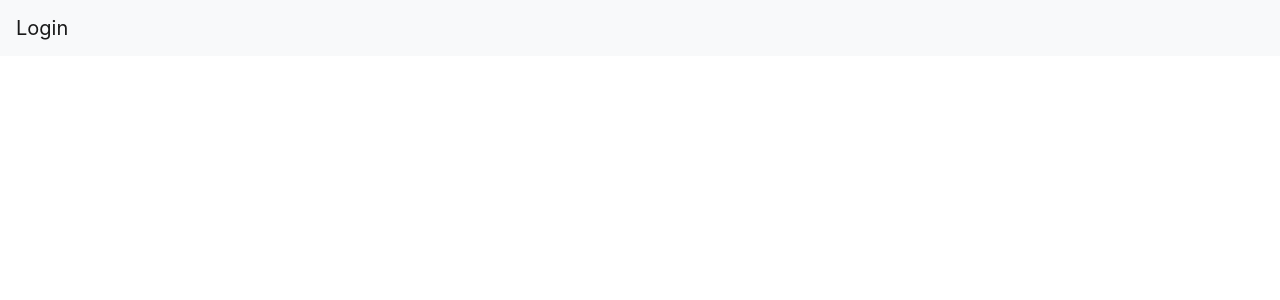
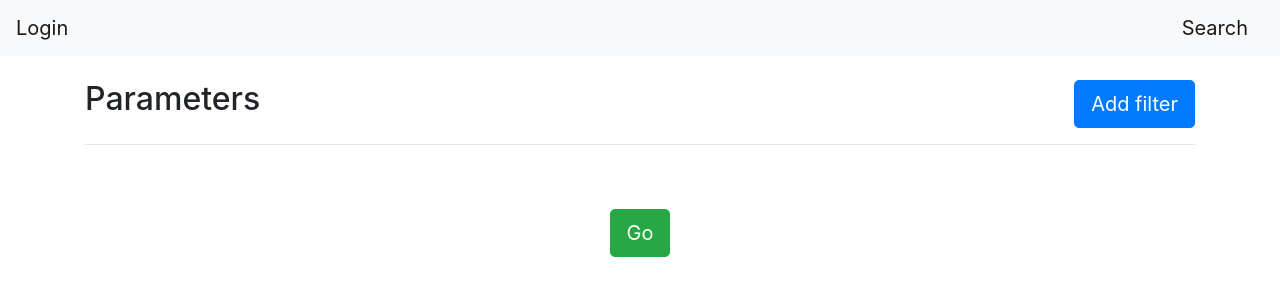
Before and after one commit to PurpleCapacitor/sc, an Angular app: page /search in a window 1280 px wide. Before the commit this address led to /. Shown: the top 300 px of the page. Built offline with nearby package versions, Linux system fonts and the light colour scheme.

Commit message:
Es change

```diff
--- /dev/null
+++ b/src/app/advanced-query.ts
@@ -0,0 +1,6 @@
+import {SimpleQuery} from './simple-query';
+
+export class AdvancedQuery {
+  queries: SimpleQuery[];
+  operation: string;
+}
--- a/src/app/app.component.html
+++ b/src/app/app.component.html
@@ -1,5 +1,6 @@
 <nav class="navbar navbar-light bg-light">
   <a class="navbar-brand" [routerLink]="['/login']" *ngIf="notLoggedIn()">Login</a>
   <a class="navbar-brand" [routerLink]="['/login']" *ngIf="loggedIn()" (click)="logout()">Log out</a>
+  <a class="navbar-brand" [routerLink]="['/search']">Search</a>
 </nav>
 <router-outlet></router-outlet>
--- a/src/app/app.module.ts
+++ b/src/app/app.module.ts
@@ -42,6 +42,7 @@ import { ReviewPaperComponent } from './reviewer/review-paper/review-paper.compo
 import { PaperDecisionComponent } from './editor/paper-decision/paper-decision.component';
 import { ReworkEndComponent } from './author/rework-end/rework-end.component';
 import { PickAdditionalReviewersComponent } from './editor/pick-additional-reviewers/pick-additional-reviewers.component';
+import { SearchComponent } from './search/search.component';
 
 const ChildRoutes =
   [
@@ -77,7 +78,8 @@ const Routes = [
   { path: 'reviewPaper', component: ReviewPaperComponent },
   { path: 'paperDecision', component: PaperDecisionComponent },
   { path: 'reworkPaperAgain', component: ReworkEndComponent },
-  { path: 'pickAdditionalReviewers', component: PickAdditionalReviewersComponent }
+  { path: 'pickAdditionalReviewers', component: PickAdditionalReviewersComponent },
+  { path: 'search', component: SearchComponent }
 ];
 
 @NgModule({
@@ -110,6 +112,7 @@ const Routes = [
     PaperDecisionComponent,
     ReworkEndComponent,
     PickAdditionalReviewersComponent,
+    SearchComponent,
   ],
   imports: [
     BrowserModule,
--- /dev/null
+++ b/src/app/search/search.component.html
@@ -0,0 +1,90 @@
+<div class="container">
+  <br />
+  <div>
+    <div>
+      <div class="row" >
+        <div class="col d-flex justify-content-between">
+          <h2>Parameters</h2>
+          <button class="btn btn-lg btn-primary" (click)="addFilter()" >Add filter</button><!--[disabled]="advancedQuery.queries.length === fields.length || advancedQuery.queries[advancedQuery.queries.length-1].field===''">Add filter</button>-->
+        </div>
+      </div>
+      <div class="row" *ngFor="let filter of advancedQuery.queries">
+        <div class="col">
+          <div class="form-group ustify-content-between text-center mt-2">
+            <label  for="{{filter.field}}">Search</label>
+            <input class="form-control text-center w-25 mx-auto" type="text" id="{{filter.field}}" name="{{filter.field}}" [(ngModel)]="filter.value"/>
+            <br/>
+            <label  for="{{filter.field}}-select">by:</label>
+            <select class="form-control text-center w-25 mx-auto" id="{{filter.field}}-select" name="{{filter.field}}-select" [(ngModel)]="filter.field">
+              <option *ngFor="let option of fields" [hidden]="checkIfFieldAlreadyTaken(option.value)" value="{{option.value}}">{{option.name}}</option>
+            </select>
+            <br/>
+            <button class="btn btn-danger" (click)="removeFilter(filter)">Delete filter</button>
+          </div>
+        </div>
+      </div>
+      <hr />
+    </div>
+    <br />
+    <div class="row">
+      <div class="col text-center">
+        <div *ngIf="advancedQuery.queries.length > 1">
+          <label for="operation">Operator</label>
+          <select class="form-control text-center w-25 mx-auto" id ="operation" [(ngModel)]="advancedQuery.operation">
+            <option value="AND">and</option>
+            <option value="OR">or</option>
+          </select>
+        </div>
+        <br/>
+        <button class=" btn btn-lg btn-success" (click)="go()">Go</button>
+      </div>
+    </div>
+  </div>
+  <br />
+  <div *ngIf="results.length>0" class="col-9">
+    <div class="row">
+      <h3 class="col">Results</h3>
+    </div>
+    <div class="row">
+      <div class="col">
+        <ul class="list-group">
+          <li class="list-group-item container text-center" *ngFor="let item of results">
+            <div class="row">
+              <div class="col">
+                <h4>{{item.title}}</h4>
+              <!--  <h6>DOI: {{item.doi}}</h6>-->
+              </div>
+            </div>
+            <div class="col">
+              <h4>Author: {{item.authorName}}</h4>
+            </div>
+            <div class="row">
+              <!--<div class="col">
+                <p>{{item.highlight}}</p>
+              </div> -->
+              <div *ngIf="item.free; then canDownload else mustBuy">
+              </div>
+              <ng-template #canDownload>
+                <div>
+                  <a class="btn btn-danger" href="http://localhost:8080/download/{{item.filename}}" target="_blank" >Download paper</a>
+                </div>
+              </ng-template>
+              <ng-template #mustBuy>
+                <div class="text-center">
+                  <button class="btn btn-danger" (click)="buyPaper()">Buy paper</button>
+                </div>
+              </ng-template>
+            </div>
+            <div class="row">
+              <div class="col">
+                <h5>Published in magazine: {{item.magazineName}}</h5>
+              </div>
+            </div>
+          </li>
+          <br/>
+          <br/>
+        </ul>
+      </div>
+    </div>
+  </div>
+</div>
--- /dev/null
+++ b/src/app/search/search.component.ts
@@ -0,0 +1,98 @@
+import {Component, OnInit} from '@angular/core';
+import {SearchService} from '../services/search.service';
+import {AdvancedQuery} from '../advanced-query';
+import {SimpleQuery} from '../simple-query';
+
+
+@Component({
+  selector: 'app-search',
+  templateUrl: './search.component.html',
+  styleUrls: ['./search.component.css']
+})
+export class SearchComponent implements OnInit {
+
+  results: any[];
+  advancedQuery: AdvancedQuery;
+  fields: any[];
+
+  constructor(private searchService: SearchService) {
+  }
+
+  ngOnInit() {
+    this.results = [];
+    this.advancedQuery = {
+      queries: [],
+      operation: '',
+    };
+
+    this.fields = [
+      {
+        name: 'Magazine',
+        value: 'magazineName'
+      },
+      {
+        name: 'Title',
+        value: 'title'
+      },
+      {
+        name: 'First and last name of author',
+        value: 'authorName'
+      },
+      {
+        name: 'Keywords',
+        value: 'keywords'
+      },
+      {
+        name: 'Scientific area',
+        value: 'scientificArea'
+      },
+      {
+        name: 'Content',
+        value: 'text'
+      }
+    ];
+  }
+
+  addFilter() {
+    this.advancedQuery.queries.push(
+      {
+        field: '',
+        value: ''
+      }
+    );
+  }
+
+  removeFilter(filter: SimpleQuery) {
+    this.advancedQuery.queries.splice(this.advancedQuery.queries.indexOf(filter), 1);
+  }
+
+  checkIfFieldAlreadyTaken(fieldName: string): boolean {
+    for (let field of this.advancedQuery.queries) {
+      if (fieldName === field.field) {
+        return true;
+      }
+    }
+
+    return false;
+  }
+
+  go() {
+    if (this.advancedQuery.queries.length > 1) {
+      console.log(this.advancedQuery.operation);
+      this.searchService.searchBoolean(this.advancedQuery).subscribe(
+        (data) => {
+          this.results = data;
+        }
+      );
+    } else {
+      this.searchService.searchSimple(this.advancedQuery.queries[0]).subscribe(
+        (data) => {
+          this.results = data;
+        });
+    }
+  }
+
+  buyPaper() {
+    alert("Successfully added to cart.");
+  }
+}
--- /dev/null
+++ b/src/app/services/search.service.ts
@@ -0,0 +1,24 @@
+import { Injectable } from '@angular/core';
+import {HttpClient} from '@angular/common/http';
+import {Observable} from 'rxjs';
+import {SimpleQuery} from '../simple-query';
+import {AdvancedQuery} from '../advanced-query';
+
+@Injectable({
+  providedIn: 'root'
+})
+export class SearchService {
+
+  constructor(
+    private http: HttpClient
+  ) { }
+
+
+  searchSimple(query: SimpleQuery): Observable<any[]> {
+    return this.http.post<any[]>("http://localhost:8080/search", query);
+  }
+
+  searchBoolean(query: AdvancedQuery): Observable<any[]> {
+    return this.http.post<any[]>("http://localhost:8080/search/boolean", query);
+  }
+}
--- /dev/null
+++ b/src/app/simple-query.ts
@@ -0,0 +1,5 @@
+export class SimpleQuery {
+  field: String;
+  value: String;
+
+}
```
Also changed, not shown: src/app/search/search.component.css (added), 2 other files (tests, documents, lock files or other folders).
